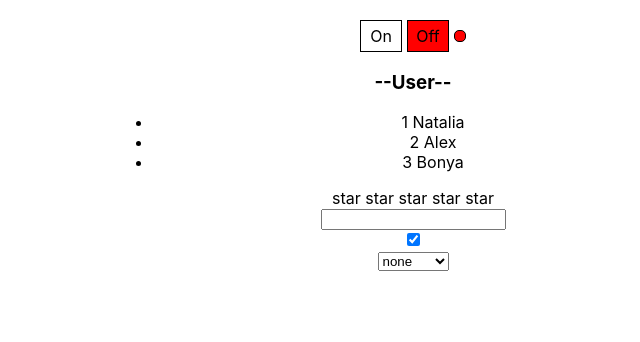
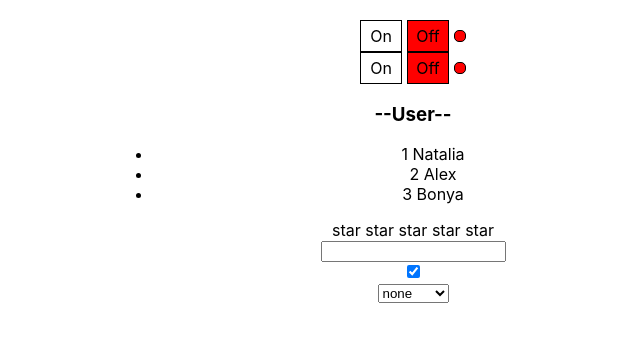
Before and after one commit to NatKhomich/react-TS, a React (Create React App) app: page / in a window 1280 px wide. Shown: the top 342 px of the page, without its empty margins (227-867 px from the left). Built offline with nearby package versions, Linux system fonts and the light colour scheme.

Commit message:
UncontrolledOnOff

```diff
--- a/src/App.tsx
+++ b/src/App.tsx
@@ -4,6 +4,7 @@ import {Rating, RatingValueType} from './components/Rating/Rating';
 import OnOff from './components/OnOff/OnOff';
 import Accordion, {ItemsType} from './components/Accordion/Accordion';
 import {ControlledCheckbox, ControlledInput, ControlledSelect} from './components/Input/ControlledInput';
+import {UncontrolledOnOff} from './components/OnOff/UncontrolledOnOff';
 
 function App() {
 
@@ -26,6 +27,7 @@ function App() {
             <OnOff on={switchOn} onChange={(on) => {
                 setSwitchOn(on)
             }}/>
+            <UncontrolledOnOff />
 
             <Accordion titleValue={'--User--'}
                        collapsed={accordionCollapsed}
```
